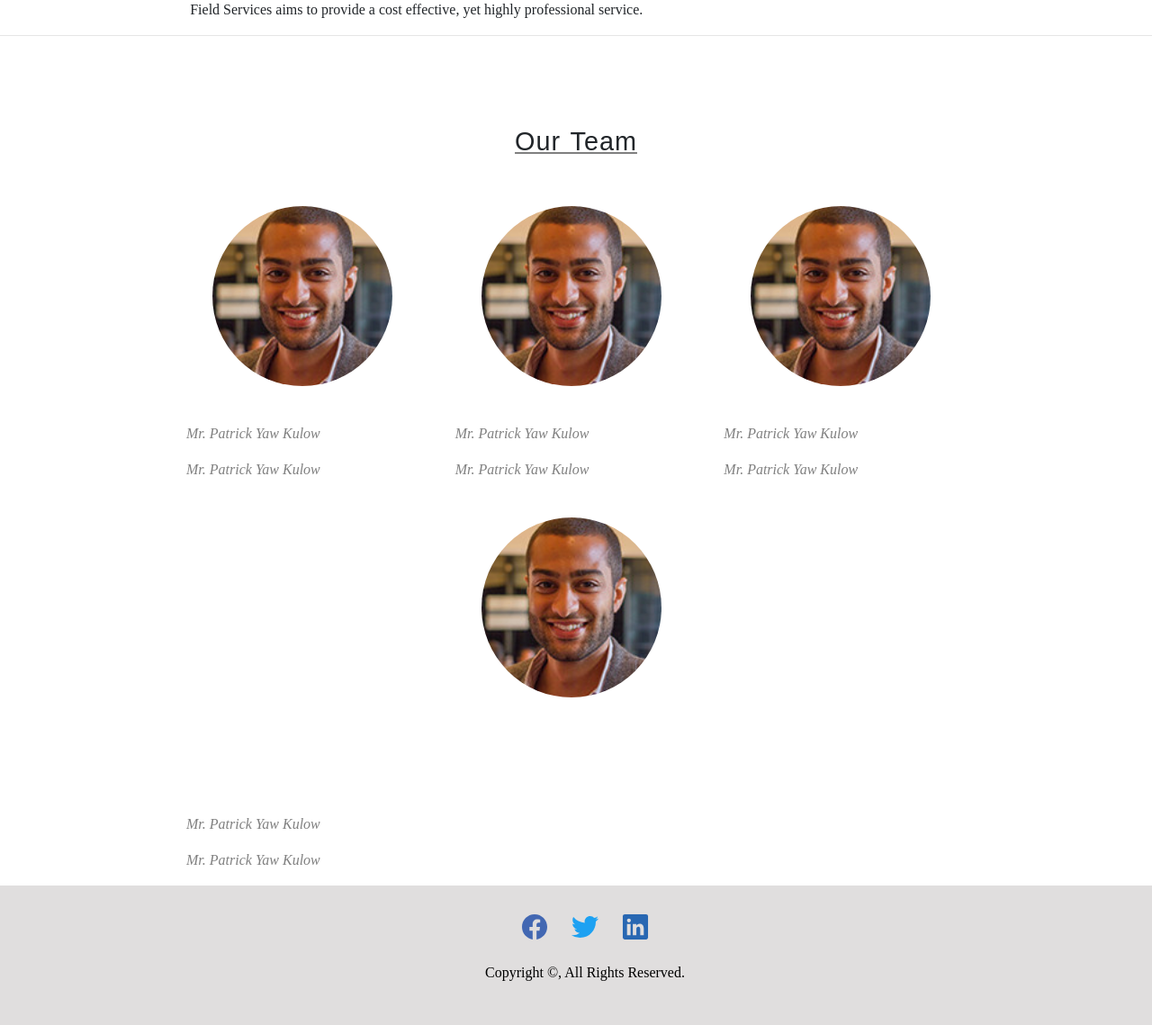
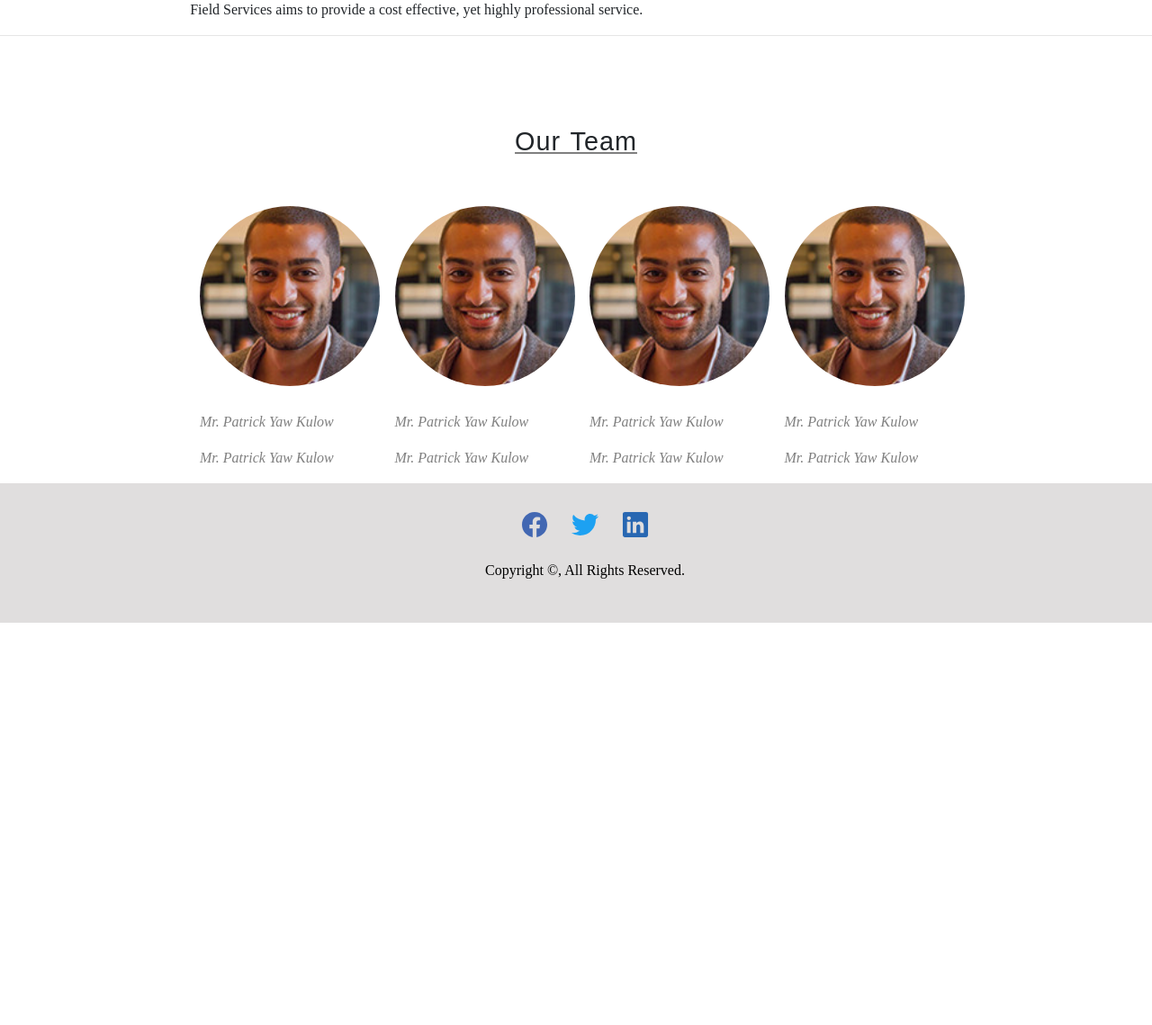
Before and after one commit to EnochKwei/wilan-group, a PHP site: page /about-us.html in a window 1280 px wide. Shown: the part 1099-2238 px from the top of the page at 90% size. After the commit the page ends 1791 px from the top, so only its background shows below. Run offline with PHP 8.4, Linux system fonts and the light colour scheme; some libraries are stand-ins or nearby versions.

Commit message:
fixed responses

```diff
--- a/about-us.html
+++ b/about-us.html
@@ -97,29 +97,31 @@
   <!-- The brains behind this company -->
 
   <section class="our-team-section">
+    <div class="container-fluid">
       <div class="our-team-row">
         <h2 class="our-team-title">Our Team</h2>
       </div>
       <div class="row">
-      <div class="col span-1-of-4">
+        <div class="col-lg-3 col-md-6 col-sm-12">
           <cite><img src="images/director-1.jpg" alt="Customer 1 photo"></cite>
           <p class="position">Mr. Patrick Yaw Kulow</p>
           <p class="position">Mr. Patrick Yaw Kulow</p>
         </div>
-      <div class="col span-1-of-4">
+        <div class="col-lg-3 col-md-6 col-sm-12">
           <cite><img src="images/director-1.jpg" alt="Customer 2 photo"></cite>
           <p class="position">Mr. Patrick Yaw Kulow</p>
           <p class="position">Mr. Patrick Yaw Kulow</p>
         </div>
-      <div class="col span-1-of-4">
+        <div class="col-lg-3 col-md-6 col-sm-12">
           <cite><img src="images/director-1.jpg" alt="Customer 1 photo"></cite>
           <p class="position">Mr. Patrick Yaw Kulow</p>
           <p class="position">Mr. Patrick Yaw Kulow</p>
         </div>
-      <div class="col span-1-of-4">
+        <div class="col-lg-3 col-md-6 col-sm-12">
           <cite><img src="images/director-1.jpg" alt="Customer 1 photo"></cite>
           <p class="position">Mr. Patrick Yaw Kulow</p>
           <p class="position">Mr. Patrick Yaw Kulow</p>
+        </div>
       </div>
     </div>
   </section>
--- a/css/styles.css
+++ b/css/styles.css
@@ -96,7 +96,6 @@ h1, h2, h4, h5, h6 {
 .our-page-text {
 	color: grey;
 	text-align: justify;
-	padding-top: 45px;
 }
 
 
```
Also changed, not shown: index.html (+5 -2 lines). Lines whose indentation alone changed are shown as unchanged.
